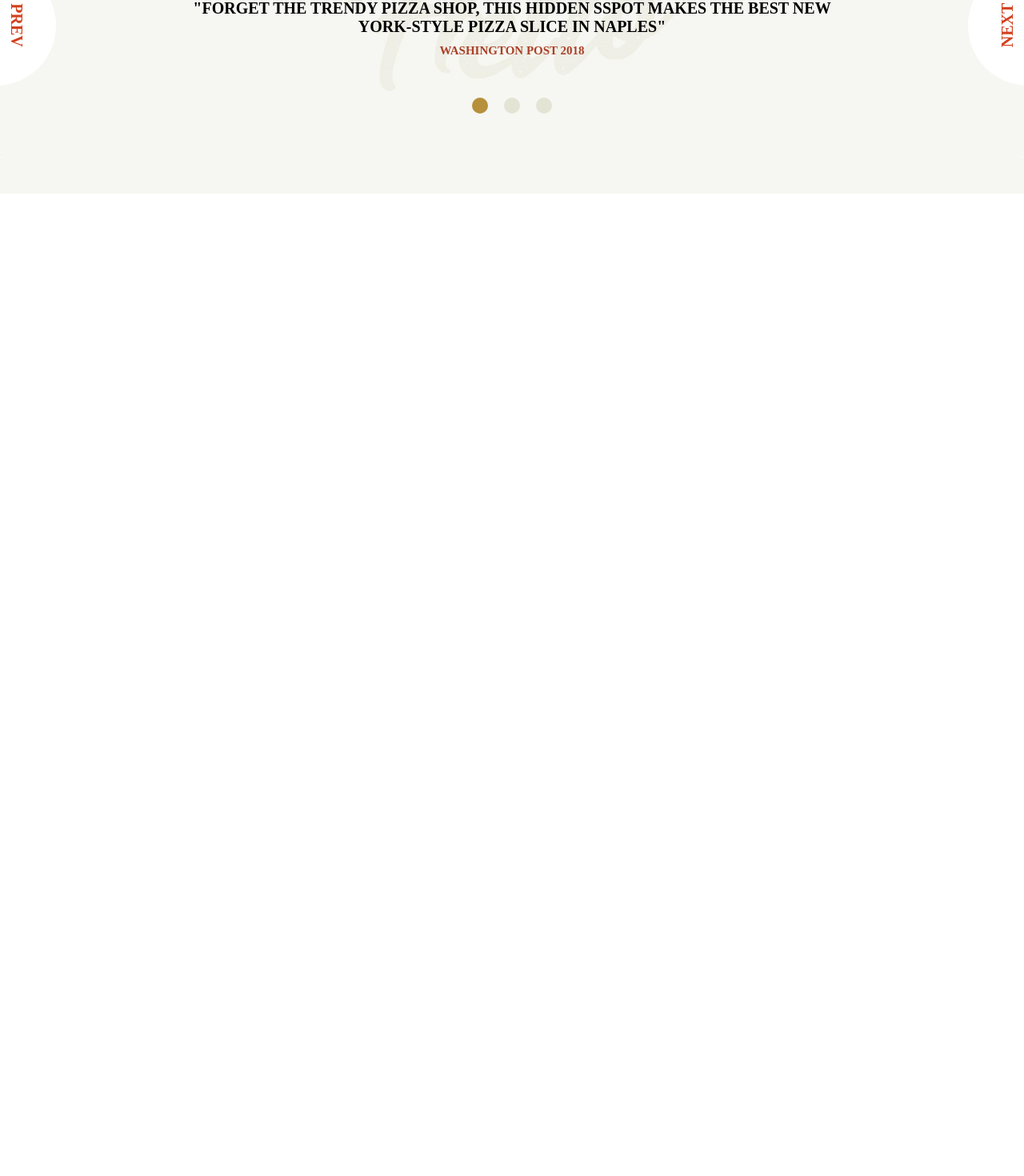
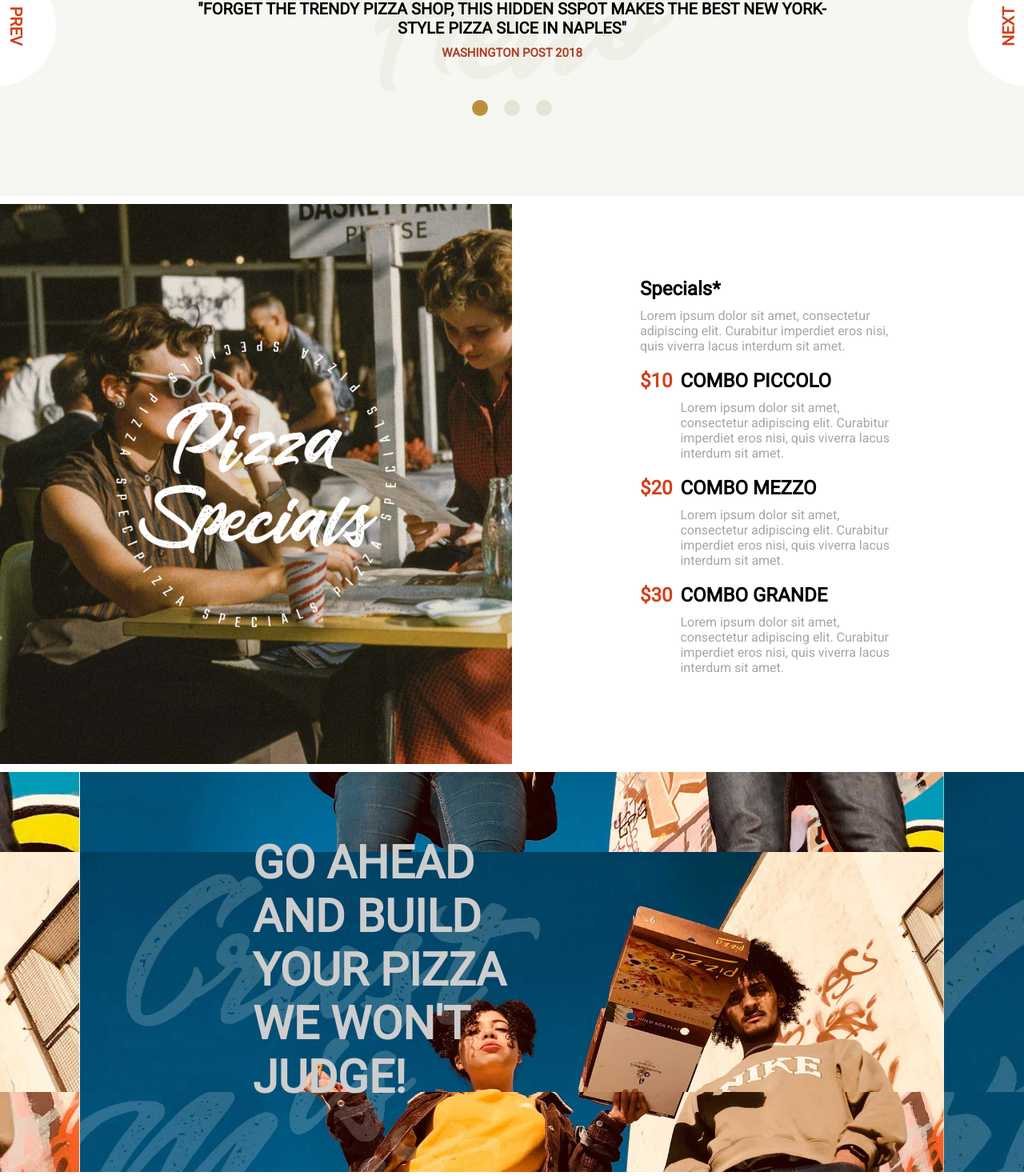
Before and after one commit to EgidioSperanza/proj-html-vuejs, a Vue app: page / in a window 1280 px wide. Shown: the part 1047-2517 px from the top of the page at 80% size. Before the commit the page ends 1299 px from the top, so only its background shows below. Built offline with nearby package versions, Linux system fonts and the light colour scheme.

Commit message:
specials and custom service completed

```diff
--- a/src/App.vue
+++ b/src/App.vue
@@ -5,6 +5,8 @@
     />
     <section-news :news="news" />
     <section-testimonials :testimonials="testimonials" />
+    <section-specials :specials="specials" />
+    <section-custom-service />
     <footer-app />
   </div>
 </template>
@@ -13,6 +15,8 @@
 import HeaderApp from './components/HeaderApp.vue'
 import SectionNews from './components/SectionNews.vue'
 import SectionTestimonials from './components/SectionTestimonials.vue'
+import SectionSpecials from './components/SectionSpecials.vue'
+import SectionCustomService from './components/SectionCustomService.vue'
 import FooterApp from './components/FooterApp.vue'
 
 export default {
@@ -21,6 +25,8 @@ export default {
     HeaderApp,
     SectionNews,
     SectionTestimonials,
+    SectionSpecials,
+    SectionCustomService,
     FooterApp,
   },
   data() {
@@ -80,6 +86,26 @@ export default {
           date: 2019,
         },
       ],
+      specials:[
+        {
+          id:'fff27f37-b1a7-4e9e-8f7a-d237c64737ba',
+          name:'Combo Piccolo',
+          description:'Lorem ipsum dolor sit amet, consectetur adipiscing elit. Curabitur imperdiet eros nisi, quis viverra lacus interdum sit amet.',
+          price:'$10',
+        },
+        {
+          id:'4055a68b-0a80-4ffb-94d5-8a8945be8358',
+          name:'Combo mezzo',
+          description:'Lorem ipsum dolor sit amet, consectetur adipiscing elit. Curabitur imperdiet eros nisi, quis viverra lacus interdum sit amet.',
+          price:'$20',
+        },
+        {
+          id:'8c64e919-5fb3-4206-89c9-b7a72e91eb07',
+          name:'Combo Grande',
+          description:'Lorem ipsum dolor sit amet, consectetur adipiscing elit. Curabitur imperdiet eros nisi, quis viverra lacus interdum sit amet.',
+          price:'$30',
+        },
+      ],
     }
   },
   methods: {
--- /dev/null
+++ b/src/components/SectionCustomService.vue
@@ -0,0 +1,91 @@
+<template>
+  <section class="section-custom">
+    <div class="top-left"></div>
+    <div class="top"></div>
+    <div class="top-right"></div>
+    <div class="left"></div>
+    <div class="main">
+      <div class="advertise-service"><h1>Go Ahead and build your pizza we won't judge!</h1></div>
+    </div>
+    <div class="right"></div>
+    <div class="bottom-left"></div>
+    <div class="bottom"></div>
+    <div class="bottom-right"></div>
+  </section>
+</template>
+
+<script>
+export default {
+  name: 'SectionCustomService',
+  props: {},
+  methods: {},
+}
+</script>
+
+<style scoped lang="scss">
+@import '@/style/variables.scss';
+.section-custom {
+  margin-bottom: 10px;
+  display: flex;
+  flex-wrap: wrap;
+  .top {
+    width: calc(100% - 200px);
+    height: 100px;
+    background: url('/img/h3-background-img.jpg') bottom;
+    background-size: cover;
+  }
+  .top-right {
+    width: 100px;
+    height: 100px;
+    background: url('/img/h3-background-img.jpg');
+  }
+  .right {
+    width: 100px;
+    background: url('/img/h3-background-img.jpg') 10% 0;
+  }
+  .bottom-right {
+    width: 100px;
+    height: 100px;
+    background: url('/img/h3-background-img.jpg') 20% 20%;
+  }
+  .bottom {
+    width: calc(100% - 200px);
+    height: 100px;
+    background: url('/img/h3-background-img.jpg') 0 60%;
+    background-size: cover;
+  }
+  .bottom-left {
+    width: 100px;
+    height: 100px;
+    background: url('/img/h3-background-img.jpg') 100% 60%;
+  }
+  .left {
+    width: 100px;
+    background: url('/img/h3-background-img.jpg') 100% 0;
+  }
+  .top-left {
+    width: 100px;
+    height: 100px;
+    background: url('/img/h3-background-img.jpg') 100% 100%;
+  }
+  .main {
+    width: calc(100% - 200px);
+    height: 300px;
+    background: url('/img/h3-background-img.jpg');
+    background-size: cover;
+    position: relative;
+
+    .advertise-service{
+      width: 350px;
+      height: 340px;
+      top:0;
+      left:0;
+      margin-top:-20px;
+      margin-left: 20%;
+      text-transform: uppercase;
+      font-size: 38px;
+      color: $text-nopure-white;
+    }
+  }
+}
+</style>
--- a/src/components/SectionNews.vue
+++ b/src/components/SectionNews.vue
@@ -32,44 +32,6 @@ export default {
 </script>
 
 <style scoped lang="scss">
-@import '@/style/variables.scss';
-.news-section {
-  width: 100%;
-  margin: 10px 0;
-  display: flex;
-  justify-content: space-between;
+@import '@/style/news.scss';
 
-  .news {
-    width: calc((100% / 4) - (30px / 4));
-    display: flex;
-    justify-content: center;
-    align-items: center;
-    &:hover {
-      background: url('/img/pixel-bkg/bkg-pixel-news.png');
-    }
-    &:hover img {
-      display: none;
-    }
-    &:hover .new-info {
-      display: flex;
-      justify-content: center;
-      align-items: center;
-    }
-    .new-info {
-      display: none;
-      width: 80px;
-      height: 80px;
-      font-size: 30px;
-      color: $text-white;
-      background-color: $bkg-orange-red;
-      border-radius: 100%;
-      cursor: pointer;
-    }
-    img {
-      width: 100%;
-      height: 100%;
-      object-fit: cover;
-    }
-  }
-}
 </style>
--- /dev/null
+++ b/src/components/SectionSpecials.vue
@@ -0,0 +1,41 @@
+<template>
+  <section class="specials-section">
+    <div class="advertising-image">
+      <img src="/img/specials/h1-img-7n.png" alt="Pizza Specials Logo" />
+    </div>
+    <div class="specials-menu">
+      <div class="specials-list">
+        <h1>Specials*</h1>
+        <p>
+          Lorem ipsum dolor sit amet, consectetur adipiscing elit. Curabitur
+          imperdiet eros nisi, quis viverra lacus interdum sit amet.
+        </p>
+        <div
+          class="special-element"
+          v-for="special in specials"
+          :key="special.id"
+        >
+          <span>{{ special.price }}</span>
+          <div class="special-info">
+            <h2>{{ special.name }}</h2>
+            <p>{{ special.description }}</p>
+          </div>
+        </div>
+      </div>
+    </div>
+  </section>
+</template>
+
+<script>
+export default {
+  name: 'SectionSpecials',
+  props: {
+    specials: Array,
+  },
+  methods: {},
+}
+</script>
+
+<style scoped lang="scss">
+@import '@/style/specials.scss';
+</style>
--- a/src/style/label-prev-next.scss
+++ b/src/style/label-prev-next.scss
@@ -20,7 +20,6 @@ cursor: pointer;
     justify-content: center;
     align-items: center;
     span{
-        transform-origin: 1 1;
         transform: rotate(90deg);
     }
   }
@@ -37,7 +36,6 @@ cursor: pointer;
     justify-content: center;
     align-items: center;
     span{
-        transform-origin: 1 1;
         transform: rotate(270deg);
     }
   }
--- a/src/style/main.scss
+++ b/src/style/main.scss
@@ -8,6 +8,9 @@
   box-sizing: border-box;
 }
 
+body{
+  font-family: 'Roboto', sans-serif;
+}
 button {
   background-color: $btn-orange;
   text-transform: uppercase;
--- /dev/null
+++ b/src/style/news.scss
@@ -0,0 +1,41 @@
+@import './variables.scss';
+
+.news-section {
+  width: 100%;
+  margin: 10px 0;
+  display: flex;
+  justify-content: space-between;
+
+  .news {
+    width: calc((100% / 4) - (30px / 4));
+    display: flex;
+    justify-content: center;
+    align-items: center;
+    &:hover {
+      background: url('/img/pixel-bkg/bkg-pixel-news.png');
+    }
+    &:hover img {
+      display: none;
+    }
+    &:hover .new-info {
+      display: flex;
+      justify-content: center;
+      align-items: center;
+    }
+    .new-info {
+      display: none;
+      width: 80px;
+      height: 80px;
+      font-size: 30px;
+      color: $text-white;
+      background-color: $bkg-orange-red;
+      border-radius: 100%;
+      cursor: pointer;
+    }
+    img {
+      width: 100%;
+      height: 100%;
+      object-fit: cover;
+    }
+  }
+}
--- /dev/null
+++ b/src/style/specials.scss
@@ -0,0 +1,52 @@
+@import './variables.scss';
+
+.specials-section {
+  width: 100%;
+  height: 700px;
+  display: flex;
+  margin-bottom: 10px;
+  .advertising-image,
+  .specials-menu {
+    width: 50%;
+    display: flex;
+    justify-content: center;
+    align-items: center;
+  }
+  .advertising-image {
+    background: url('/img/specials/h1-img-4.jpg') no-repeat;
+    background-size: cover;
+    img {
+      width: 350px;
+    }
+  }
+  .specials-menu {
+    display: flex;
+    flex-direction: column;
+    .specials-list {
+      width: 50%;
+      max-height: 80%;
+      overflow: auto;
+      h1,
+      h2 {
+        margin-bottom: 10px;
+      }
+      p {
+        margin-bottom: 20px;
+        color: $text-gray;
+      }
+
+      .special-element {
+        display: flex;
+        h2 {
+          text-transform: uppercase;
+        }
+        span {
+          font-weight: 900;
+          font-size: 1.5em;
+          padding: 0 10px 0 0;
+          color: $text-orange-red;
+        }
+      }
+    }
+  }
+}
--- a/src/style/variables.scss
+++ b/src/style/variables.scss
@@ -7,6 +7,8 @@ $text-black:#000000;
 $text-gold:#B7903C;
 $text-orange:#AB4027;
 $text-orange-red:#D2401E;
+$text-gray:#A6A6A6;
+$text-nopure-white:#CDCDCD;
 
 //BACKGROUND
 $bkg-dark: #1c1c1c;
```
Also changed, not shown: public/img/h3-background-img.jpg (added).
